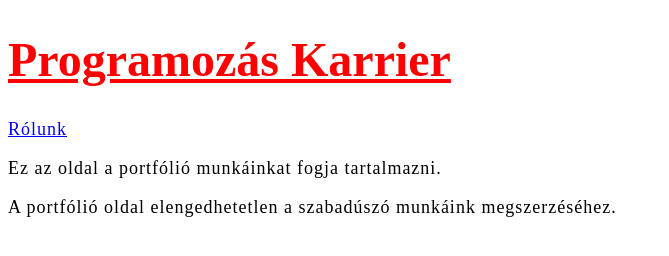
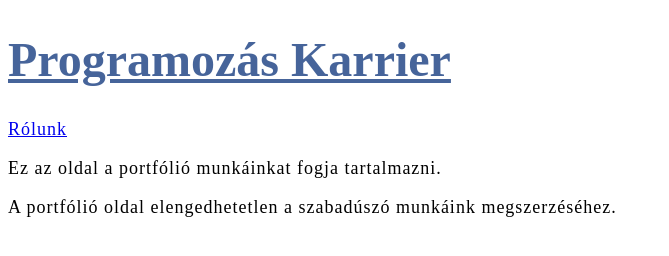
Before and after one commit to timeafejer/portfolio-oldal, a plain HTML site: page index.html in a window 1280 px wide. Shown: the whole page, without its empty margins (0-669 px from the left). Drawn offline with Linux system fonts and the light colour scheme.

Commit message:
kék cím

```diff
--- a/css/styles.css
+++ b/css/styles.css
@@ -3,7 +3,7 @@ html {
 }
 
 h1 {
-    color: red;
+    color: rgb(70, 100, 154);
     font-size: 4.8rem;
     text-decoration: underline;
 }
```
